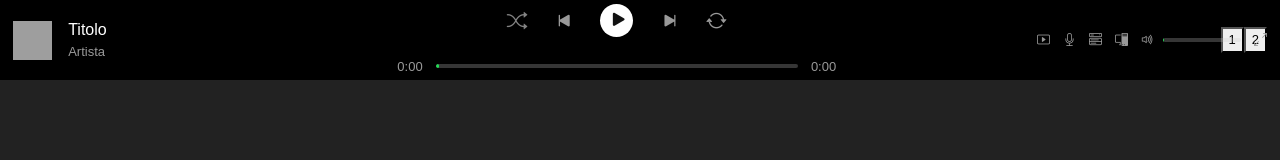
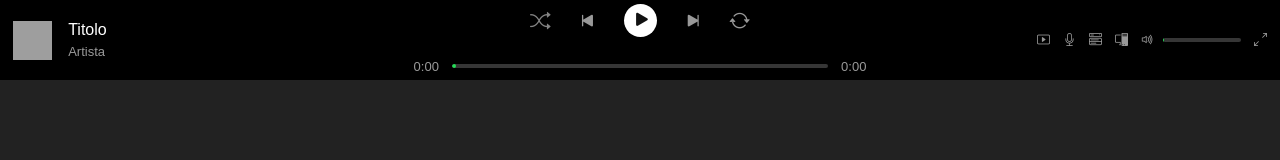
Before and after one commit to Emilio-Plances/fs0523-bw2-team5, a website: page Progetto BW/footerSoren.html in a window 1280 px wide. Drawn offline with nearby package versions, Linux system fonts and the light colour scheme; some packages are replaced by stand-ins of ours; grey boxes are pictures that could not be loaded; a script that the page names is missing.

Commit message:
COMMENTI PER PLAYER

```diff
--- a/Progetto BW/footerSoren.html
+++ b/Progetto BW/footerSoren.html
@@ -14,6 +14,9 @@
 </head>
 
 <body>
+
+
+   <!-- _________________________________ PLAYER _____________________________ -->
 
    <div class="music-player bg-black">
       <div class="song-bar">
@@ -63,10 +66,12 @@
          <i class="gray-color-player bi bi-arrows-angle-expand"></i>
       </div>
 
-      <div class="d-flex">
+   <!-- _____________________________________________________________________ -->
+
+      <!-- <div class="d-flex">
          <button id="button1">1</button>
          <button id="button2">2</button>
-      </div>
+      </div> -->
 
 
 
```
